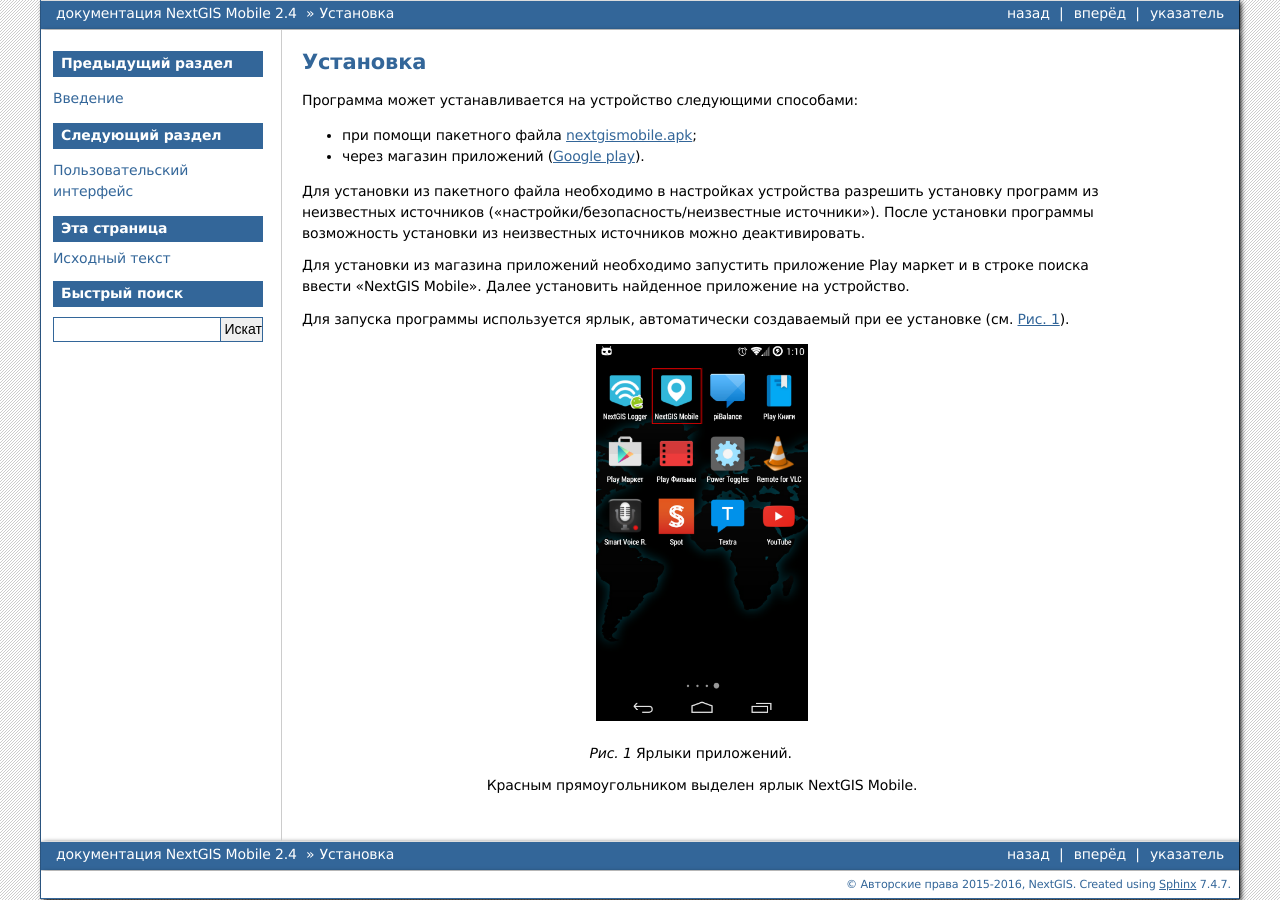
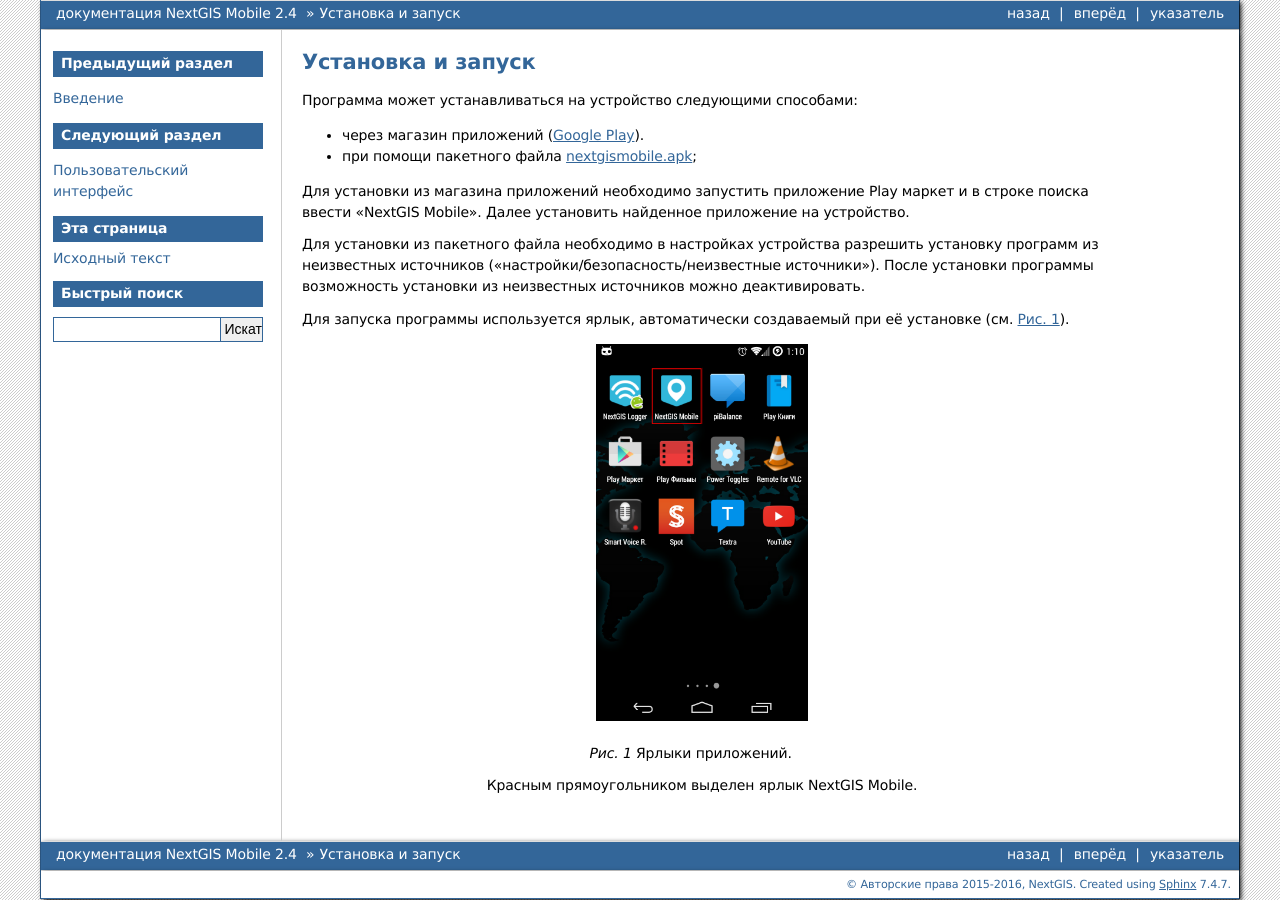
Before and after one commit to nextgis/docs_ngmobile, a Sphinx documentation site: the page built from source/install.rst, in a window 1280 px wide. Built offline with Sphinx 7.4.7, drawn with Linux system fonts in a browser that asks for light colours; formulas are drawn with MathJax 3.

Commit message:
fix links

```diff
--- a/source/install.rst
+++ b/source/install.rst
@@ -2,24 +2,24 @@
 
 .. _ngmobile_install:
 
-Установка
-==========
+Установка и запуск
+==================
 
-Программа может устанавливается на устройство следующими способами:
+Программа может устанавливаться на устройство следующими способами:
 
+* через магазин приложений (`Google Play <https://play.google.com/store/apps/details?id=com.nextgis.mobile>`_).
 * при помощи пакетного файла `nextgismobile.apk <http://nextgis.ru/nextgis-mobile/>`_;
-* через магазин приложений (`Google play <https://play.google.com/store>`_).
+
+Для установки из магазина приложений необходимо запустить приложение Play маркет
+и в строке поиска ввести "NextGIS Mobile". Далее установить найденное приложение
+на устройство.
 
 Для установки из пакетного файла необходимо в настройках устройства разрешить
 установку программ из неизвестных источников («настройки/безопасность/неизвестные
 источники»). После установки программы возможность установки из неизвестных
 источников можно деактивировать.
 
-Для установки из магазина приложений необходимо запустить приложение Play маркет
-и в строке поиска ввести "NextGIS Mobile". Далее установить найденное приложение
-на устройство.
-
-Для запуска программы используется ярлык, автоматически создаваемый при ее
+Для запуска программы используется ярлык, автоматически создаваемый при её
 установке (см. :numref:`ngmobile_launch_shortcut_pic`).
 
 .. figure:: _static/nextgismobile1.png
```
